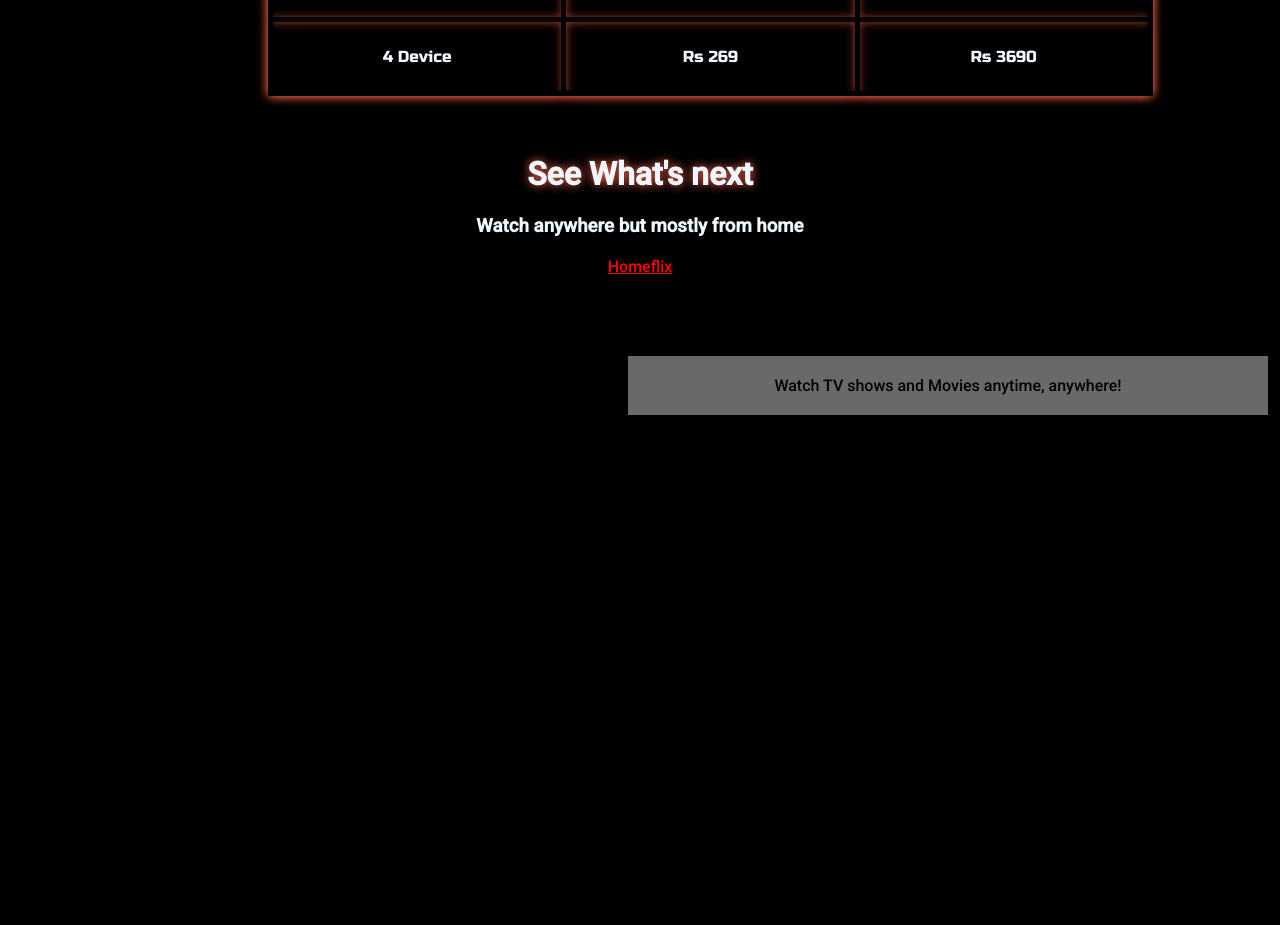
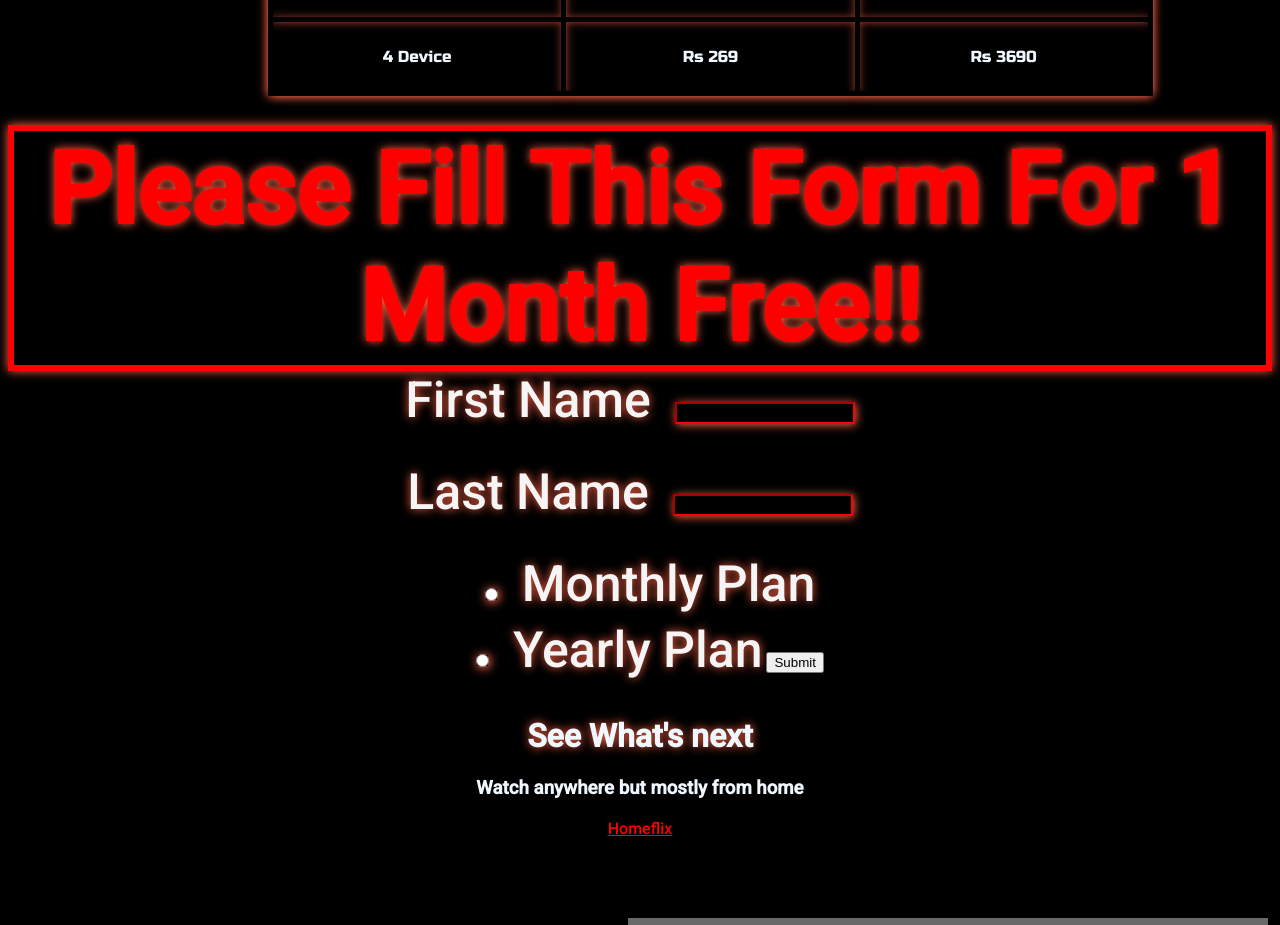
Before and after one commit to ineesh/homeflix, a plain HTML site: page index2.html in a window 1280 px wide. Shown: the part 1060-1985 px from the top of the page. Before the commit the page ends 1491 px from the top, so only its background shows below. Drawn offline with Linux system fonts and the light colour scheme.

Commit message:
for the form

```diff
--- a/Homeflix.css
+++ b/Homeflix.css
@@ -130,3 +130,12 @@ td:hover {background-color:gray;}
 #p5{
     text-shadow: 0px 0px 5px tomato;
 }
+#p6{
+    color: whitesmoke;
+    text-shadow: 0px 0px 10px tomato;
+    font-size: 50px;
+}
+#p7{
+    color:black;
+    margin: auto;
+}
--- a/index2.html
+++ b/index2.html
@@ -12,6 +12,9 @@
         <h1 id="p5">Free trials are available, but you can still sign up and take advantage of all Homeflix has to offer. There are no contracts, no cancellation fees, and no commitments. You have the freedom to change your plan or cancel online at any time if you decide Homeflix isn’t for you.
 
 As a Homeflix member, all our plans give you access to our full catalog of TV shows and movies. Choose a plan that works for you and sign up for Homeflix!</h1>
+
+
+
         <h1 id="para2">Plans For Everyone!!!!</h1>
 
         <table style="width: 70%"; id="table3">
@@ -51,6 +54,41 @@ As a Homeflix member, all our plans give you access to our full catalog of TV sh
         </table>
          <br>
 
+
+        <h1 id="para2">Please Fill This Form For 1 Month Free!!</h1>
+        <style>
+
+        #p9{
+            background-color: black;
+            box-shadow:1px 1px 10px tomato;
+            border-color:red;
+            margin:20px;
+            color: white;
+            font-family: 'Russo One', sans-serif;
+
+        }
+
+        </style>
+            <form>
+
+                <label id="p6"for="fname">First Name</label>
+                <input type=text id="p9" name="fname"><br><br>
+                <label for="lastname" id="p6">Last Name</label>
+                <input type="text" id="p9" name="lastname"><br><br>
+
+                <input type="radio" id ="p9" name="Price" value="Monthly">
+                <label id="p6" for="Monthly">Monthly Plan</label>
+
+                <br>
+
+                <input type="radio" id ="p9" name="Price" value="Yearly">
+                <label id="p6" for="Yearly">Yearly Plan</label>
+                <input type="submit" value="Submit">
+
+
+
+            </form>
+
             <h1 id="p3">See What's next</h1>
 
         <h3>Watch anywhere but mostly from home</h3>
```
